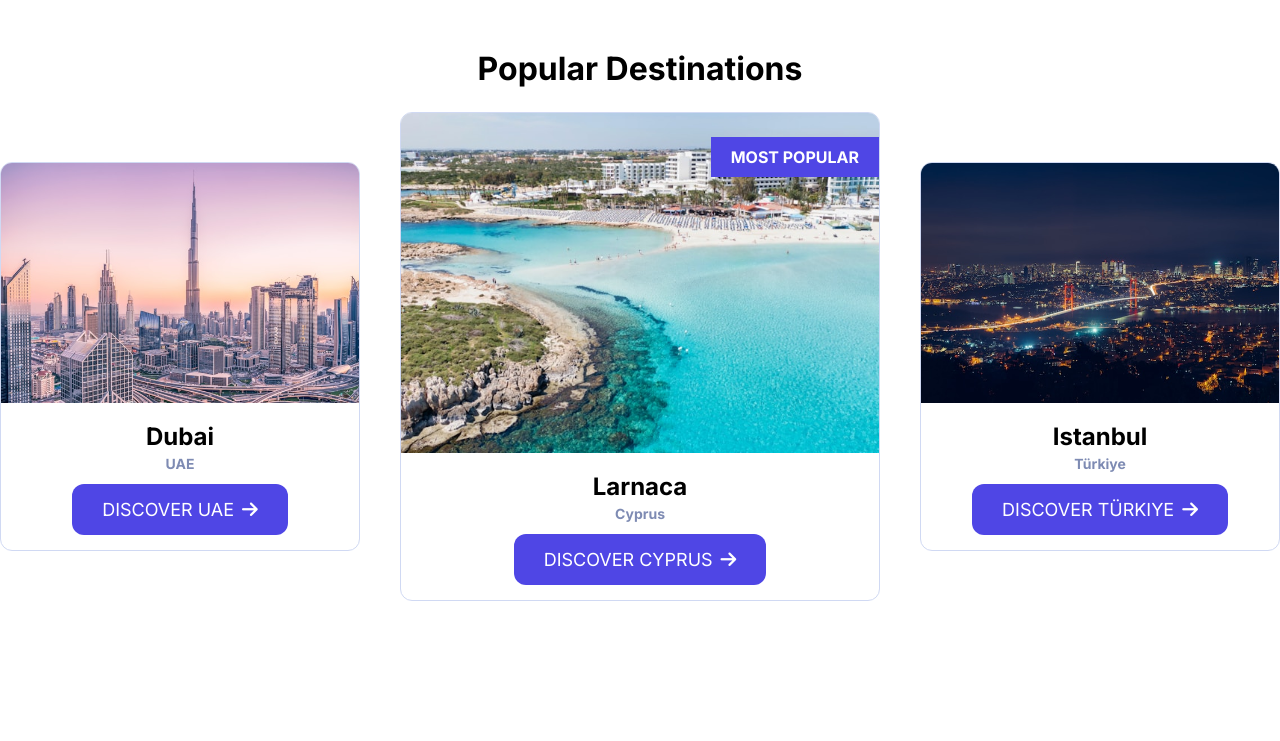
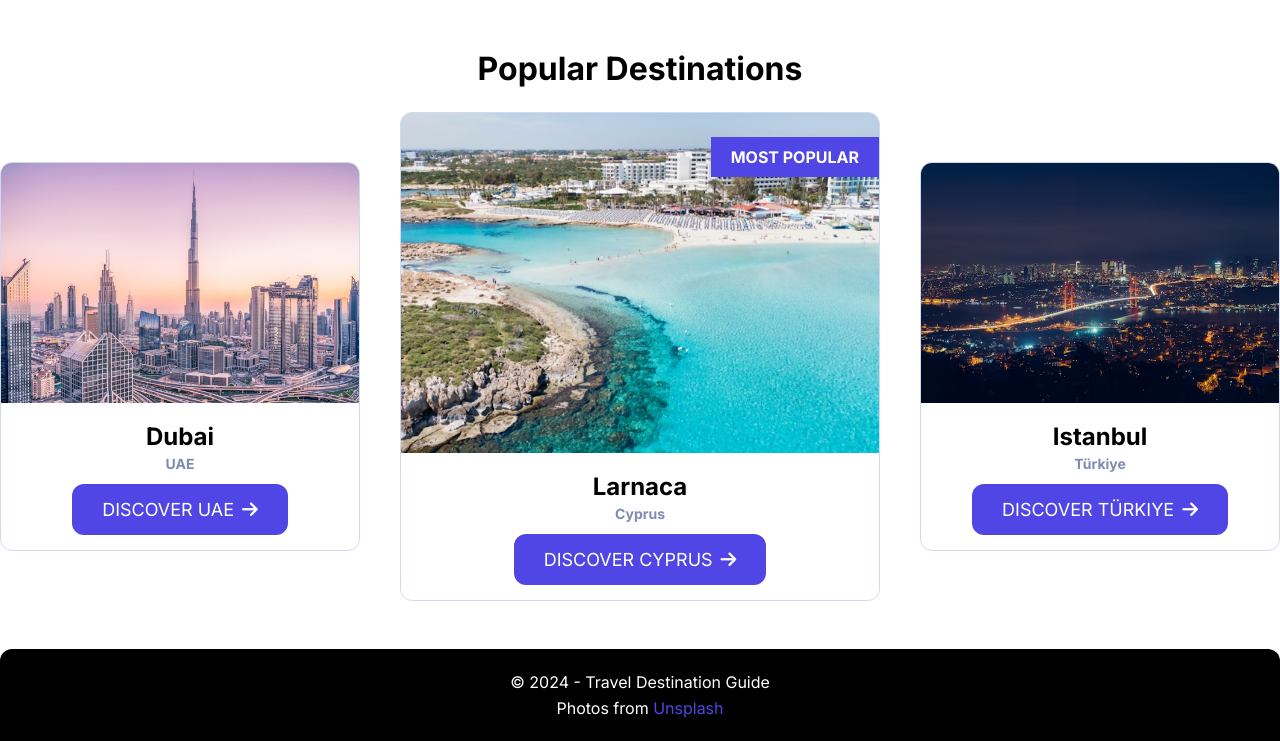
Before and after one commit to anthonytoumaibrahim/travel-destination-guide, a plain HTML site: page index.html in a window 1280 px wide. Shown: the part 761-1502 px from the top of the page. Before the commit the page ends 1362 px from the top, so only its background shows below. Drawn offline with Linux system fonts and the light colour scheme.

Commit message:
Added site footer

```diff
--- a/index.html
+++ b/index.html
@@ -31,7 +31,7 @@
           <li>
             <a href="./index.html" class="active">Home</a>
           </li>
-          <li><a href="./index.html">Destinations</a></li>
+          <li><a href="./pages/cyprus.html">Destinations</a></li>
           <li><a href="./index.html">User Profile</a></li>
         </ul>
       </nav>
@@ -100,5 +100,22 @@
         </div>
       </section>
     </section>
+
+    <footer class="site-footer container">
+      <p>
+        &copy; 2024 - Travel Destination Guide
+        <br />
+        <span class="text-muted text-small"
+          >Photos from
+          <a
+            href="https://unsplash.com/"
+            target="_blank"
+            rel="noopener noreferrer"
+            class="text-light"
+            >Unsplash</a
+          ></span
+        >
+      </p>
+    </footer>
   </body>
 </html>
--- a/styles/common/base.css
+++ b/styles/common/base.css
@@ -47,6 +47,9 @@ a {
 a:hover {
   text-decoration: underline;
 }
+p {
+  line-height: 26px;
+}
 .site-header {
   background-color: var(--light-color);
   display: flex;
@@ -81,3 +84,11 @@ a:hover {
   left: 50%;
   translate: -50% 4px;
 }
+.site-footer {
+  margin-top: var(--margin-lg) !important;
+  background-color: #000000;
+  color: #ffffff;
+  border-radius: var(--radius-sm) var(--radius-sm) 0 0;
+  padding: 20px;
+  text-align: center;
+}
```
